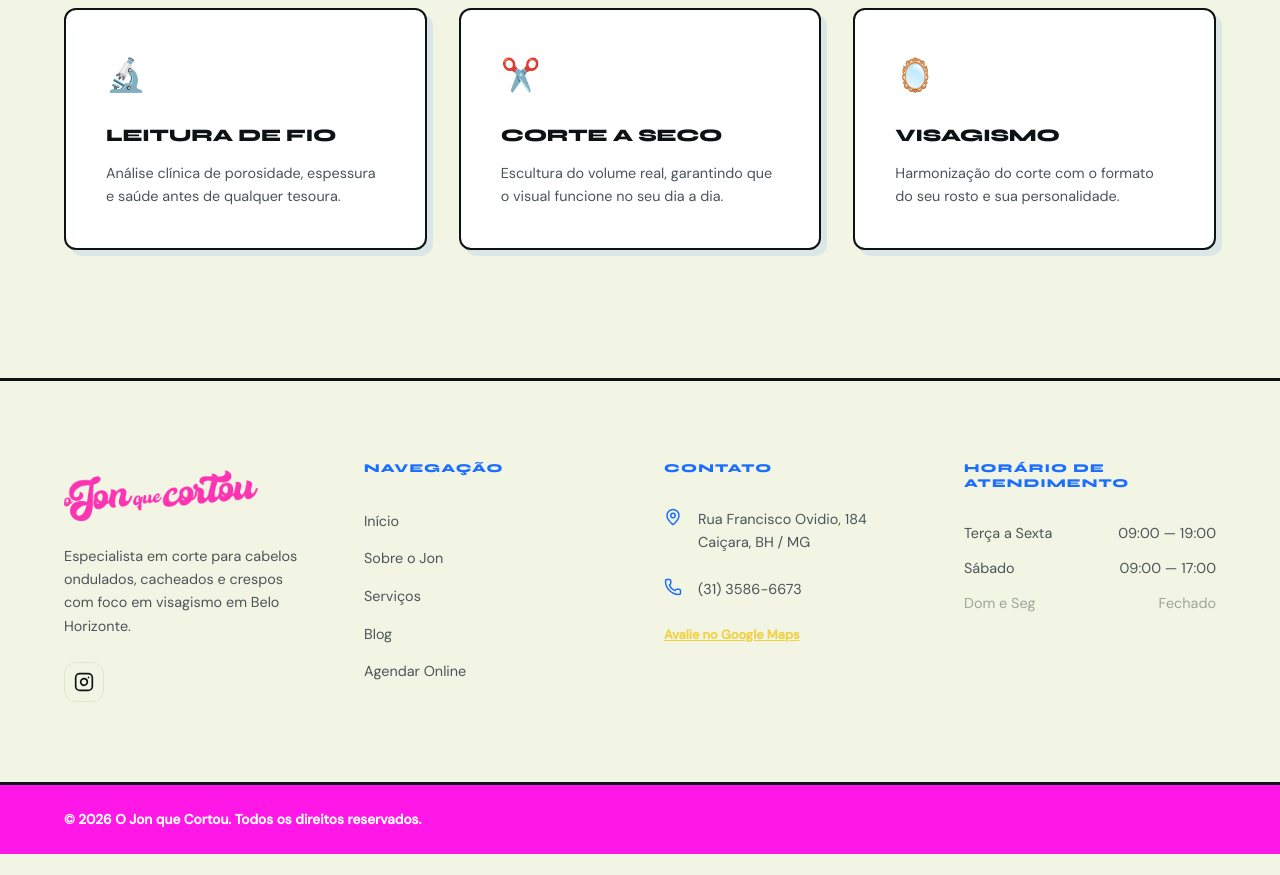
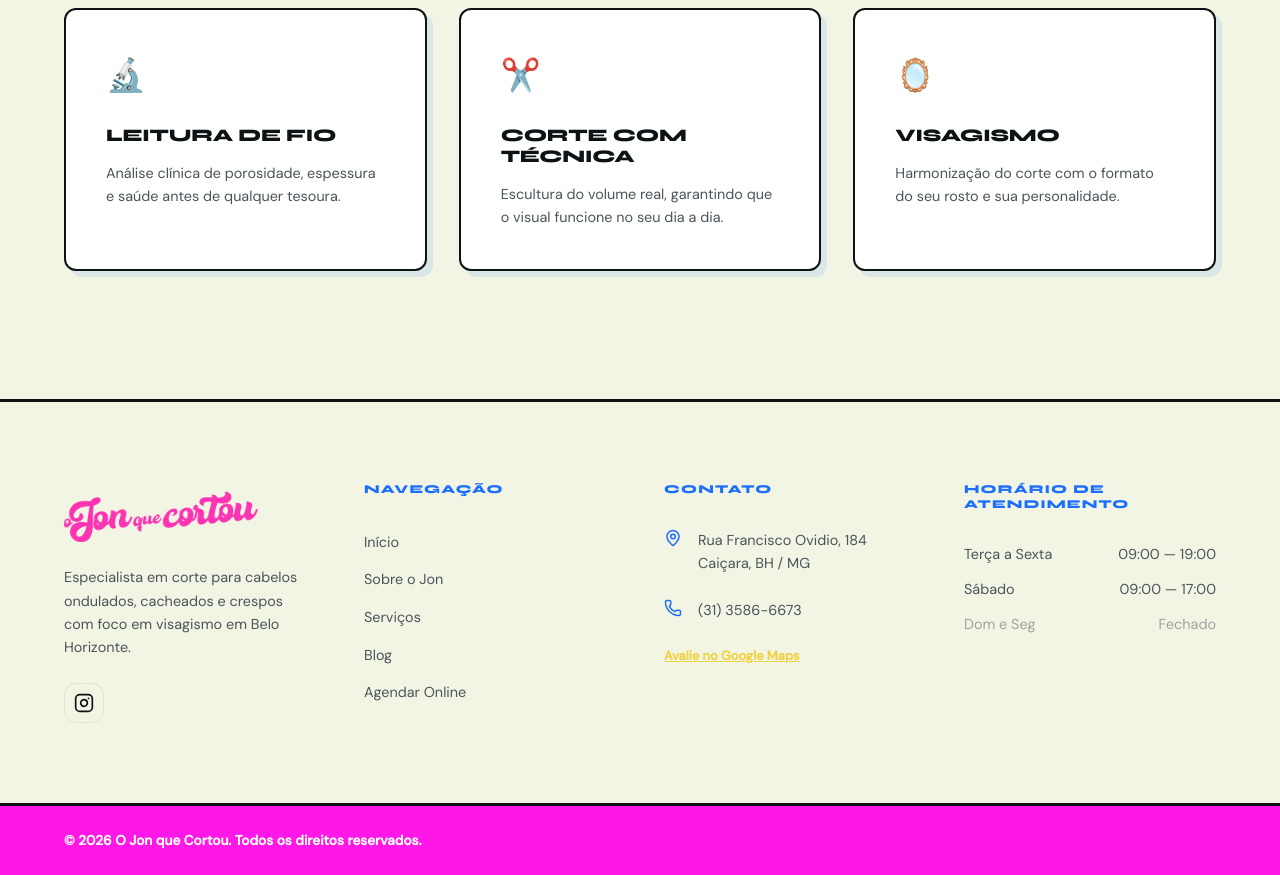
Before and after one commit to jonatanjunior13-max/ojonquecortou, a React (Vite) app: page /sobre in a window 1280 px wide. Shown: the part 1560-2435 px from the top of the page. Before the commit the page ends 2414 px from the top, so only its background shows below. Built offline with nearby package versions, Linux system fonts and the light colour scheme.

Commit message:
docs: alterado 'corte a seco' para 'corte com técnica' na página sobre

```diff
--- a/src/pages/AboutPage.jsx
+++ b/src/pages/AboutPage.jsx
@@ -58,7 +58,7 @@ const AboutPage = () => {
             </div>
             <div className="card reveal stagger-2">
               <span className="tech-emoji">✂️</span>
-              <h3>Corte a Seco</h3>
+              <h3>Corte com Técnica</h3>
               <p>Escultura do volume real, garantindo que o visual funcione no seu dia a dia.</p>
             </div>
             <div className="card reveal stagger-3">
```
